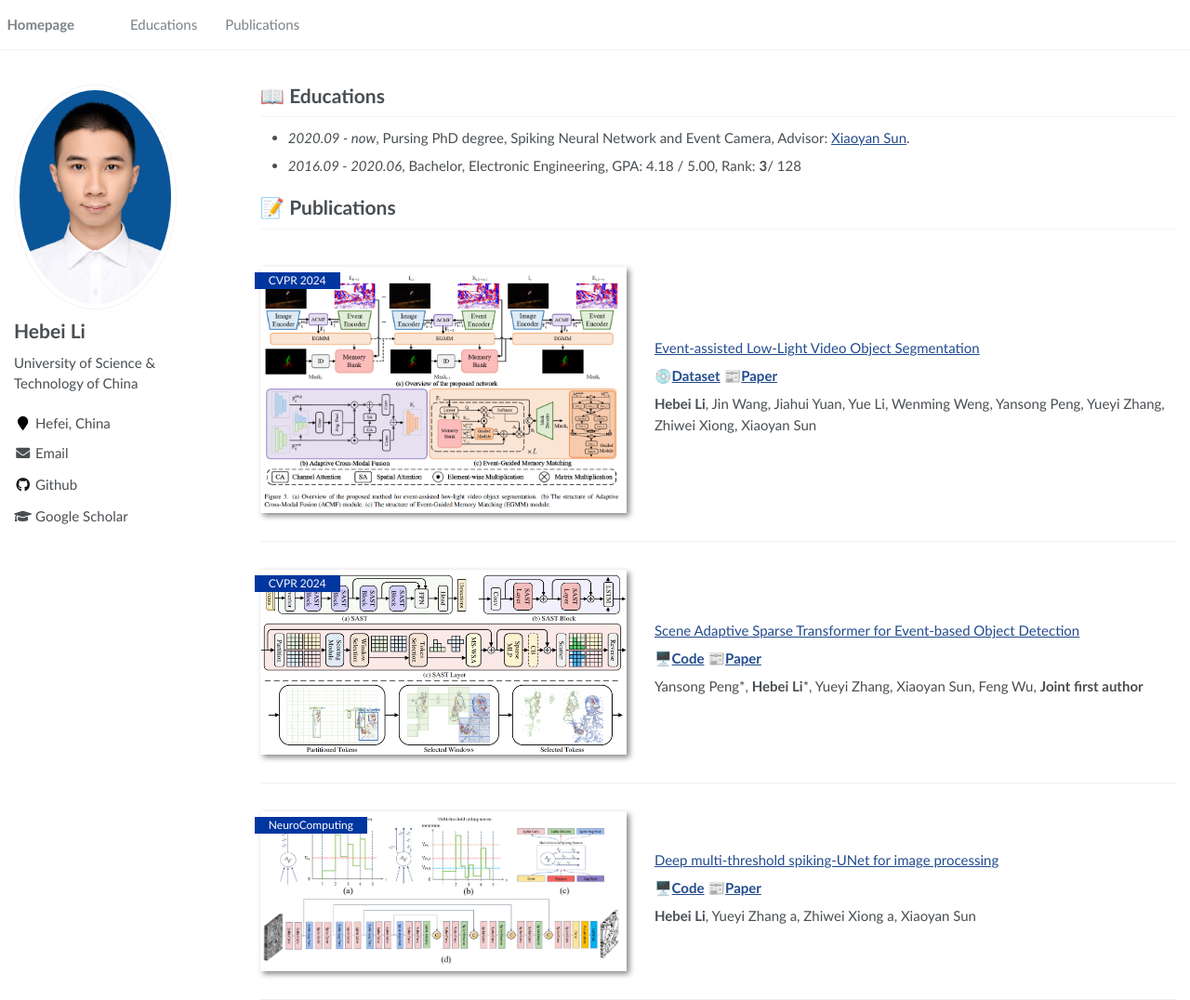
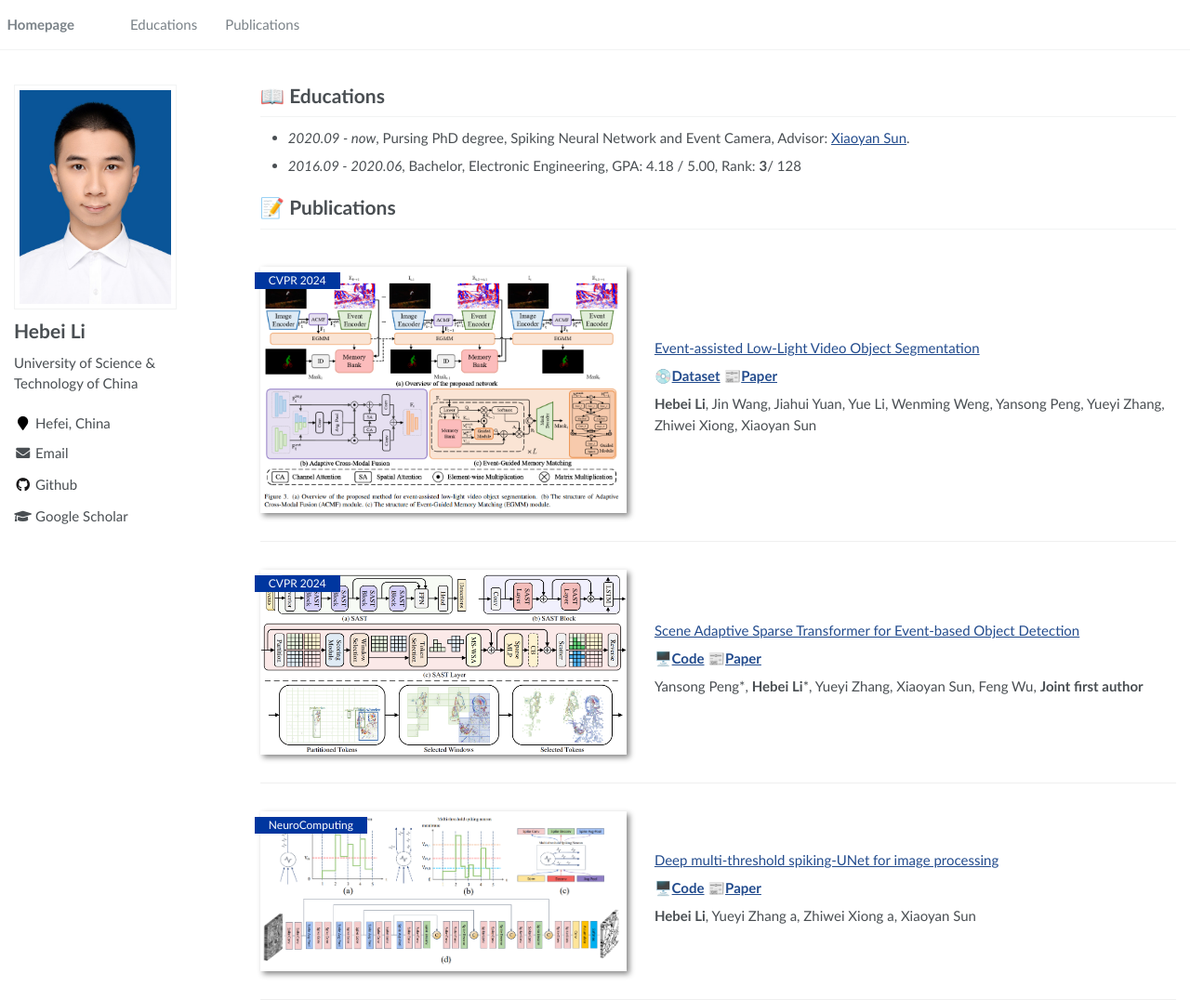
Before and after one commit to HebeiFast/HebeiFast.github.io, a Jekyll site: the page built from _pages/about.md, in a window 1280 px wide and 1076 px high. Shown: the whole window at 93% size. Built offline with Jekyll 4.4.1, drawn with Linux system fonts in a browser that asks for light colours.

Commit message:
Pending changes exported from your codespace

```diff
--- a/_sass/_sidebar.scss
+++ b/_sass/_sidebar.scss
@@ -94,7 +94,7 @@
   img {
     max-width: 175px;
     min-width: 75px;
-    border-radius: 50%;
+    // border-radius: 50%;
 
     @include breakpoint($large) {
       padding: 5px;
@@ -104,7 +104,7 @@
 }
 
 .author__content {
-  display: table-cell;
+  // display: table-cell;
   vertical-align: top;
   padding-left: 10px;
   min-width: 120px;
```
